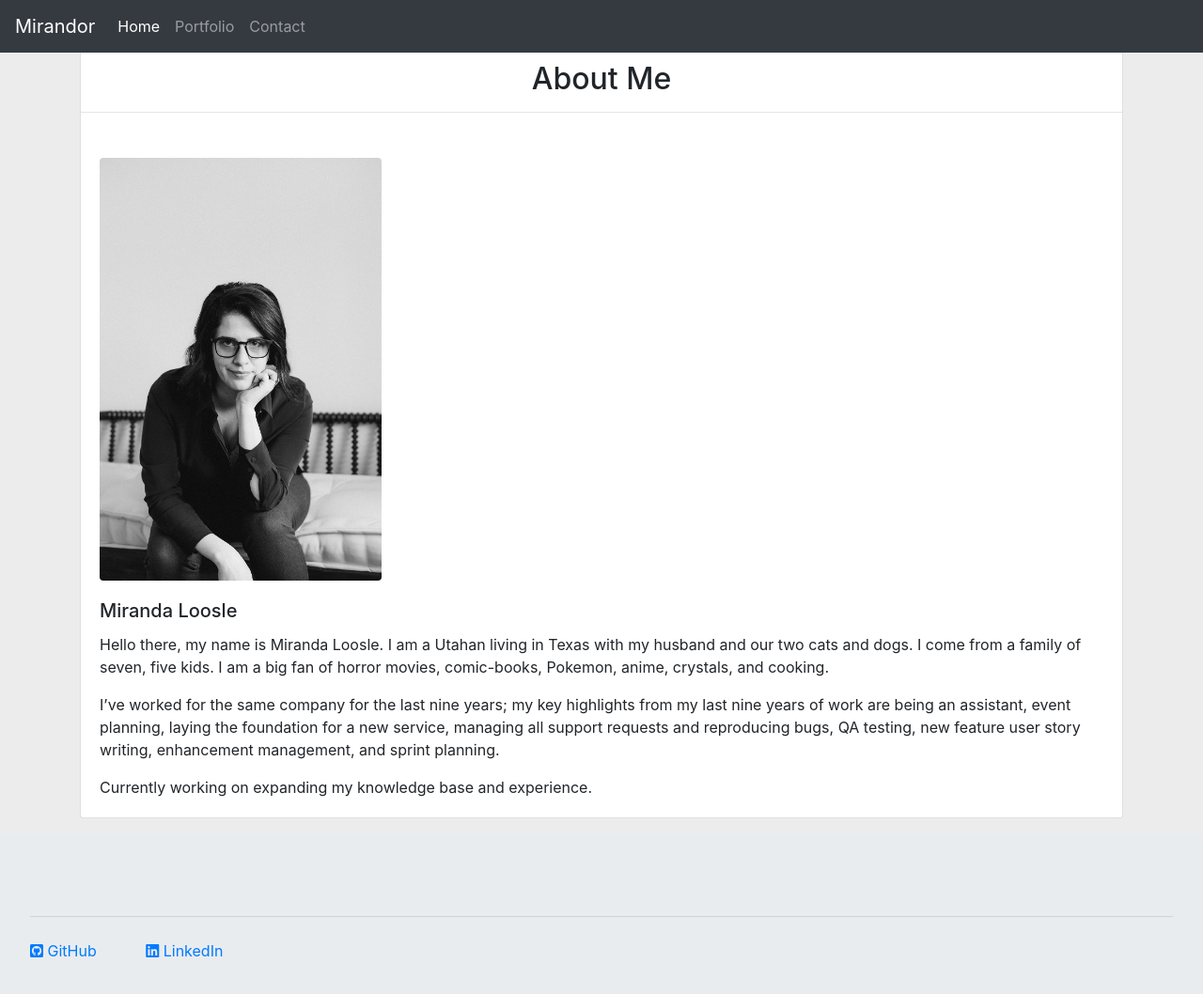
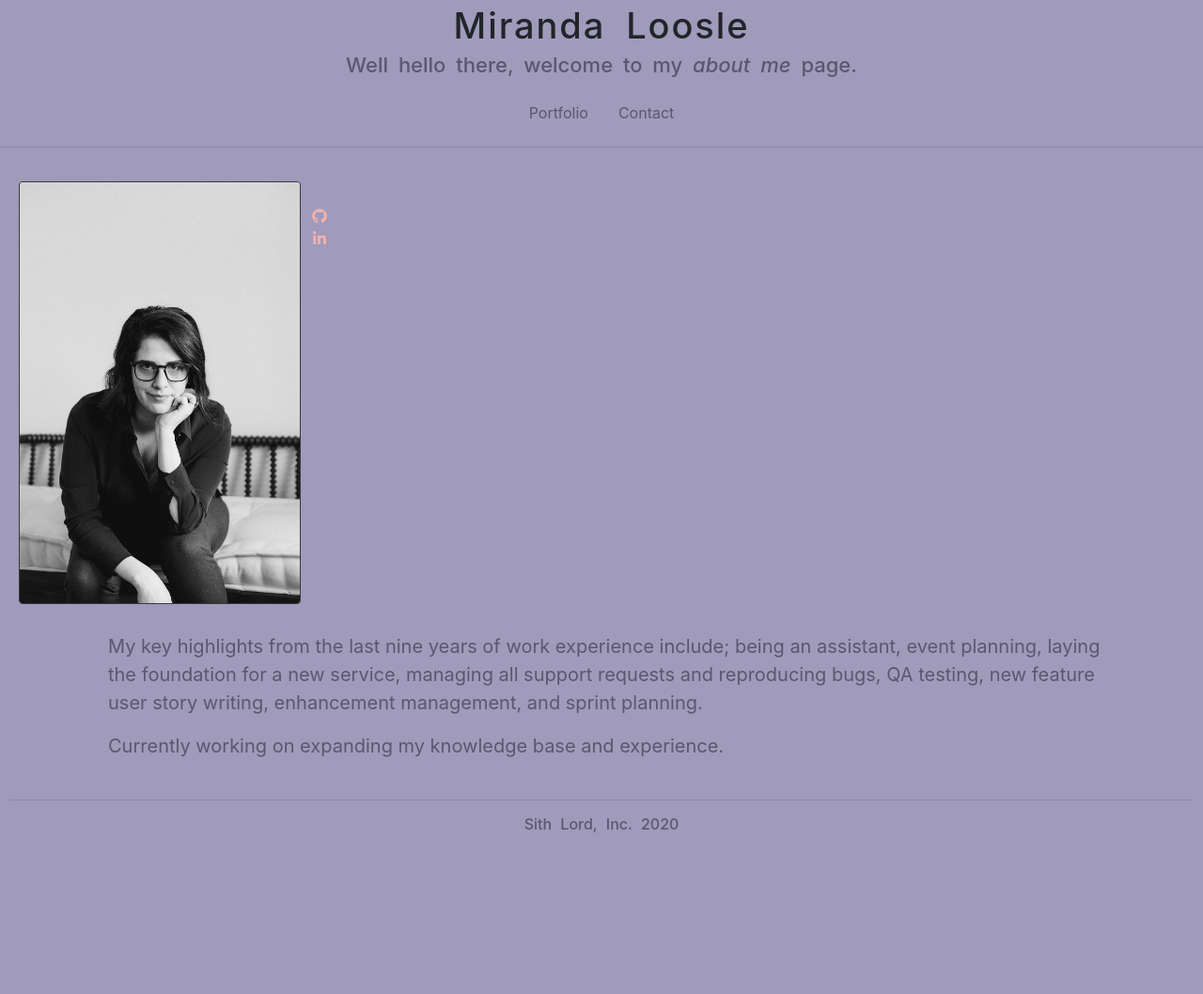
Before and after one commit to Mirandor/darth-mirandor, a plain HTML site: page index.html in a window 1280 px wide. Shown: the whole page at 94% size. After the commit the page ends 905 px from the top, so only its background shows below. Drawn offline with nearby package versions, Linux system fonts and the light colour scheme.

Commit message:
Added a colors.md file, major updates to index.html and updated styles.css

```diff
--- a/index.html
+++ b/index.html
@@ -13,14 +13,14 @@
     <!-- FontAwesome CDN -->
     <link rel="stylesheet" href="https://use.fontawesome.com/releases/v5.13.1/css/all.css" integrity="sha384-xxzQGERXS00kBmZW/6qxqJPyxW3UR0BPsL4c8ILaIWXva5kFi7TxkIIaMiKtqV1Q" crossorigin="anonymous">
 
-    <!-- Custom Style Sheet -->
+    <!-- Custom Styles -->
     <link rel="stylesheet" href="styles.css" type="text/css">
 
   </head>
 
   <body>
 
-    <nav class="navbar fixed-top navbar-expand-lg navbar-dark bg-dark">
+    <!-- <nav class="navbar fixed-top navbar-expand-lg navbar-dark bg-dark">
       <a class="navbar-brand" href="index.html">Mirandor</a>
       <button class="navbar-toggler" type="button" data-toggle="collapse" data-target="#navbarNavAltMarkup" aria-controls="navbarNavAltMarkup" aria-expanded="false" aria-label="Toggle navigation">
         <span class="navbar-toggler-icon"></span>
@@ -32,63 +32,70 @@
           <a class="nav-item nav-link" href="contact.html">Contact</a>
         </div>
       </div>
-    </nav>
+    </nav> -->
 
-    <main>
-      <div class="container pt-2">
+    <!-- Header -->
+    <header>
+      <h1 class="title">
+        Miranda Loosle
+      </h1>
 
-        <div class="card mb-3 pt-5">
-          <div class="card-title pt-2">
-          <h2 id="about-me">About Me</h2>
-          <hr />
+      <h5 class="subtitle">Well hello there, welcome to my <em>about me</em> page.</h5>
+
+      <ul class="nav justify-content-center">
+        <li class="nav-item">
+          <a class="nav-link" href="portfolio.html">Portfolio</a>
+        </li>
+        <li class="nav-item">
+          <a class="nav-link" href="contact.html">Contact</a>
+        </li>
+      </ul>
+      <hr />
+    </header>
+
+    <!-- Main Page Content -->
+    <main class="wrapper">
+      <div id="relative" >
+
+        <img src="Images/b&w-5.jpg" class="mr-3 rounded border border-dark" alt="Main Bio Picture" id="bio-image" title="Miranda Portrait Image"/>
+
+        <div id="absolute">
+
+          <!-- GitHub -->
+          <a target="_blank" title="GitHub" href="https://github.com/Mirandor">
+            <i class="fab fa-github quick-link">
+            </i>
+          </a>
+          <br />
+          <!-- LinkedIn -->
+          <a target="_blank" title="LinkedIn" href="https://www.linkedin.com/in/mirandaloosle/">
+            <i class="fab fa-linkedin-in quick-link">
+            </i>
+          </a>
+
+
+
         </div>
-          <div class="row no-gutters">
 
-            <div class="col-md-12">
+        <div class="container pt-2">
 
-              <div class="card-body" id="bio-card">
+          <div class="float bio-text">
+            <p>My key highlights from the last nine years of work experience include; being an assistant, event planning, laying the foundation for a new service, managing all support requests and reproducing bugs, QA testing, new feature user story writing, enhancement management, and sprint planning.</p>
 
-                <img src="Images/b&w-5.jpg" class="mr-3 rounded" alt="Main Bio Picture" id="bio-image" title="Green hair don't care."/>
-
-                <h5 class="card-title">Miranda Loosle</h5>
-
-                <p class="card-text">Hello there, my name is Miranda Loosle. I am a Utahan living in Texas with my husband and our two cats and dogs. I come from a family of seven, five kids. I am a big fan of horror movies, comic-books, Pokemon, anime, crystals, and cooking.</p>
-
-                <p class="card-text">I’ve worked for the same company for the last nine years; my key highlights from my last nine years of work are being an assistant, event planning, laying the foundation for a new service, managing all support requests and reproducing bugs, QA testing, new feature user story writing, enhancement management, and sprint planning.</p>
-
-                <p class="card-text">Currently working on expanding my knowledge base and experience.</p>
-
-              </div>
-
-            </div>
+            <p>Currently working on expanding my knowledge base and experience.</p>
 
           </div>
 
         </div>
-
       </div>
 
     </main>
 
-  <footer class="jumbotron">
-      <hr class="my-4">
-      <ul class="list-inline">
-        <li class="list-inline-item mr-5">
-          <a target="_blank" title="GitHub" href="https://github.com/Mirandor">
-            <i class="fab fa-github-square">
-            </i>
-            <span>GitHub</span>
-        </a>
-        </li>
-        <li class="list-inline-item mr-5">
-          <a target="_blank" title="LinkedIn" href="https://www.linkedin.com/in/mirandaloosle/">
-            <i class="fab fa-linkedin">
-            </i>
-            <span>LinkedIn</span>
-        </a>
-        </li>
-      </ul>
-  </footer>
+    <footer class="clearfix">
+      <hr />
+      <h6 class="est">Sith Lord, Inc. 2020</h6>
+    </footer>
+
     <script src="https://code.jquery.com/jquery-3.4.1.slim.min.js" integrity="sha384-J6qa4849blE2+poT4WnyKhv5vZF5SrPo0iEjwBvKU7imGFAV0wwj1yYfoRSJoZ+n" crossorigin="anonymous"></script>
     <script src="https://cdn.jsdelivr.net/npm/popper.js@1.16.0/dist/umd/popper.min.js" integrity="sha384-Q6E9RHvbIyZFJoft+2mJbHaEWldlvI9IOYy5n3zV9zzTtmI3UksdQRVvoxMfooAo" crossorigin="anonymous"></script>
     <script src="https://stackpath.bootstrapcdn.com/bootstrap/4.4.1/js/bootstrap.min.js" integrity="sha384-wfSDF2E50Y2D1uUdj0O3uMBJnjuUD4Ih7YwaYd1iqfktj0Uod8GCExl3Og8ifwB6" crossorigin="anonymous"></script>
--- a/styles.css
+++ b/styles.css
@@ -1,9 +1,53 @@
 body {
-  background-color: #edecec;
+  background-color: #A09ABB;
+  text-align: center;
 }
 
+img {
+  float: left;
+}
+
+a {
+  color: #F1B2AD;
+}
+
+a:hover {
+  color: #EB968E;
+}
 .custom-bg-color {
   background-color: #687098;
+}
+
+.title {
+  font-size: 38px;
+  word-spacing: 10px;
+  letter-spacing: .050em;
+  margin: 5px;
+}
+
+.subtitle {
+  color: #5B5771;
+  font-size: 22px;
+  word-spacing: 5px;
+  padding-bottom: 10px;
+  margin-top: 5px;
+  font-weight: light;
+}
+
+.nav-link {
+  color: #5B5771
+}
+.darkvlight {
+  background: linear-gradient(to left, #000 3%, #eeeeee 92%);
+  border-radius: 10px;
+  height: 600px;
+  padding: 5px;
+  margin: 5px;
+}
+
+.quick-link {
+  width: 20px;
+  height: 20px;
 }
 
 #about-me {
@@ -17,13 +61,74 @@ body {
 
 }
 
+#relative {
+  position: relative;
+  height: 200px;
+  padding: 20px;
+  margin-bottom: 20px;
+}
+
+#absolute {
+  position: absolute;
+  left: 230px;
+  bottom: -105px;
+  height: 260px;
+}
+
+.float {
+  float: right;
+  padding-top: 20px;
+  padding-right: 20px;
+}
+
+.bio-text {
+  line-height: 1.5;
+  font-size: 20px;
+  color: #5B5771;
+  text-align: left;
+}
+
+.est {
+  font-size: 16px;
+  word-spacing: 5px;
+  color: #5B5771;
+}
+
+footer {
+  clear: both;
+  padding: 10px;
+  margin-top: 10px;
+}
+
 /* // Small devices (landscape phones, 576px and up) */
 @media screen and (max-width: 576px) {
   #bio-image {
-    width: 145px;
-    height: 200px;
+    width: 150px;
+    height: 210px;
+  }
+
+  #absolute {
+    position: absolute;
+    left: 180px;
+    bottom: -105px;
+    height: 260px;
   }
  }
+
+ .float {
+  float: right;
+  padding-top: 5px;
+  padding-right: 5px;
+}
+
+.bio-text {
+  opactiy: 0.0;
+  line-height: 1.5;
+  font-size: 20px;
+  color: #5B5771;
+  text-align: left;
+  width: 300px;
+}
 
 /* // Medium devices (tablets, 768px and up) */
 @media screen and (min-width: 768px) {
@@ -31,6 +136,21 @@ body {
     width: 200px;
     height: 300px;
   }
+
+  .float {
+    float: right;
+    padding-top: 10px;
+    padding-right: 10px;
+  }
+
+  .bio-text {
+    line-height: 1.5;
+    font-size: 20px;
+    color: #5B5771;
+    text-align: left;
+    width: 545px;
+  }
+
  }
 
 /* // Large devices (desktops, 992px and up) */
@@ -39,6 +159,28 @@ body {
     width: 255px;
     height: 400px;
   }
+
+  #absolute {
+    position: absolute;
+    left: 280px;
+    bottom: -105px;
+    height: 260px;
+  }
+
+  .float {
+    float: right;
+    padding-top: 10px;
+    padding-right: 10px;
+  }
+
+  .bio-text {
+    line-height: 1.5;
+    font-size: 20px;
+    color: #5B5771;
+    text-align: left;
+    width: 630px;
+  }
+
 }
 
 /* // Extra large devices (large desktops, 1200px and up) */
@@ -47,4 +189,32 @@ body {
     width: 300px;
     height: 450px;
   }
+
+  #absolute {
+    position: absolute;
+    left: 330px;
+    bottom: -105px;
+    height: 260px;
+  }
+
+  .float {
+    float: right;
+    padding-top: 10px;
+    padding-right: 10px;
+  }
+
+  .bio-text {
+    line-height: 1.5;
+    font-size: 20px;
+    color: #5B5771;
+    text-align: left;
+    width: 1080px;
+  }
+
  }
+
+ .clearfix::after {
+  content: '';
+  display: block;
+  clear: both;
+}
```
Also changed, not shown: 1 other file.
